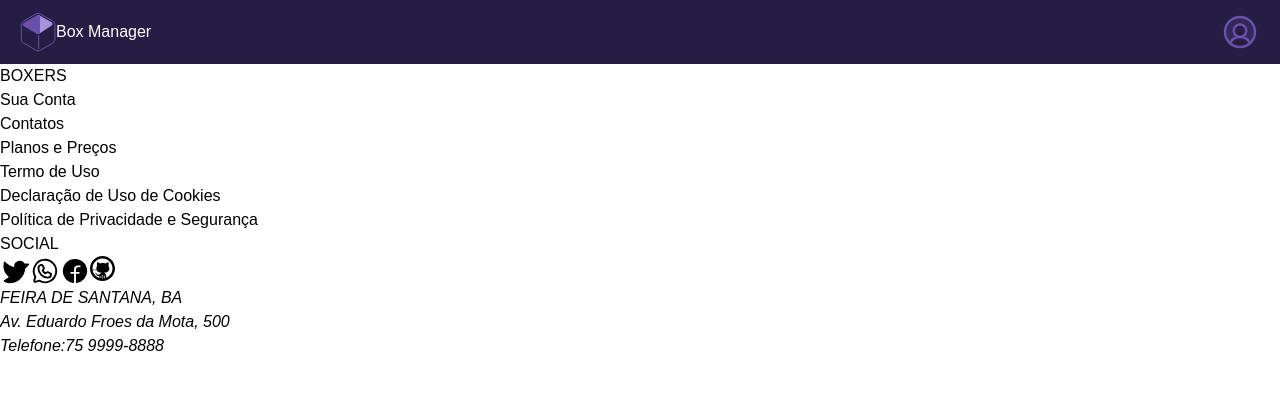
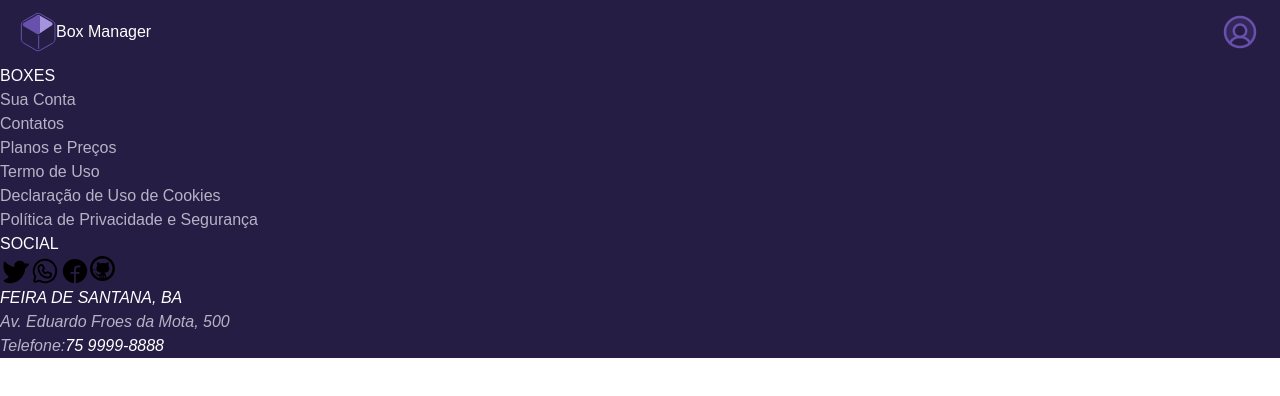
Before and after one commit to Full-Stack-Duck/Boxes, a React (Vite) app: page / in a window 1280 px wide. Shown: the top 396 px of the page. Built offline with nearby package versions, Linux system fonts and the light colour scheme.

Commit message:
estilizando footer

```diff
--- a/src/components/FooterNav.tsx
+++ b/src/components/FooterNav.tsx
@@ -5,29 +5,29 @@ import githubIcon from '../assets/githubIcon.svg'
 
 export function FooterNav(){
     return(
-       <footer className="flex flex-col">
-        <h5>BOXERS</h5>
+       <footer className="flex flex-col bg-purple-dark text-purple-light">
+        <h5 className="text-white">BOXES</h5>
         <nav className="flex flex-col">
-            <a href=""> Sua Conta</a>
-            <a href=""> Contatos</a>
-            <a href=""> Planos e Preços</a>
-            <a href=""> Termo de Uso</a>
-            <a href=""> Declaração de Uso de Cookies</a>
-            <a href=""> Política de Privacidade e Segurança</a>
+            <a href="#"> Sua Conta</a>
+            <a href="#"> Contatos</a>
+            <a href="#"> Planos e Preços</a>
+            <a href="#"> Termo de Uso</a>
+            <a href="#"> Declaração de Uso de Cookies</a>
+            <a href="#"> Política de Privacidade e Segurança</a>
         </nav>
-        <p>SOCIAL</p>
+        <p className="text-white">SOCIAL</p>
         <div className="flex flex-row">
-            <a href=""><img src={twitterIcon} alt="logo-twitter" /></a>
-            <a href=""><img src={whatsappIcon} alt="logo-wpp" /></a>
-            <a href=""><img src={facebookIcon} alt="logo-facebook" /></a>
-            <a href=""><img src={githubIcon} alt="logo-github" /></a>
+            <a href="#"><img src={twitterIcon} alt="logo-twitter" /></a>
+            <a href="#"><img src={whatsappIcon} alt="logo-wpp" /></a>
+            <a href="#"><img src={facebookIcon} alt="logo-facebook" /></a>
+            <a href="#"><img src={githubIcon} alt="logo-github" /></a>
         </div>
         <address>
-            <p>FEIRA DE SANTANA, BA</p>
+            <p className="text-white">FEIRA DE SANTANA, BA</p>
             <p>Av. Eduardo Froes da Mota, 500</p>
             <div className="flex">
                 <p>Telefone:</p>
-                <a href="tel:(+55)075991988661">75 9999-8888</a>
+                <a className="text-white" href="tel:(+55)075991988661">75 9999-8888</a>
             </div>
         </address>
        </footer>
--- a/src/components/Header.tsx
+++ b/src/components/Header.tsx
@@ -3,7 +3,7 @@ import logoIcon from '../assets/logoIcon.svg'
 
 export function Header(){
     return(
-        <header className="flex justify-between items-center bg-purple-500 w-full h-16 ">
+        <header className="flex justify-between items-center bg-purple-dark w-full h-16 ">
         <div className="w-[50%] flex items-center justify-start">
           <a href="" className="pl-5 ">
             <img src={logoIcon} alt="Logomarca da Manager Box" />
--- a/tailwind.config.cjs
+++ b/tailwind.config.cjs
@@ -8,7 +8,8 @@ module.exports = {
     extend: {
       colors:{
         purple:{
-          '500' : '#251D43'
+          'dark' : '#251D43',
+          'light' : '#B9B2C6'
         }
       }
     },
```
